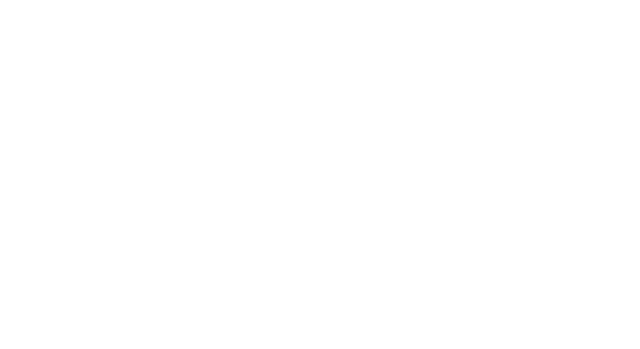
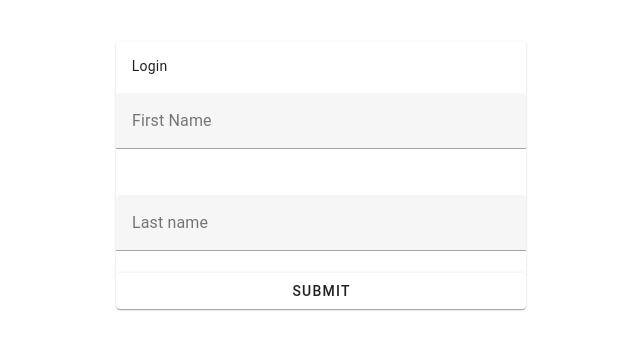
Before and after one commit to samirarezai/test-vuejs-3, a Vue app: page /login in a window 1280 px wide. Before the commit this address had no page. Shown: the part 213-562 px from the top of the page, without its empty margins (319-959 px from the left). Built offline with nearby package versions, Linux system fonts and the light colour scheme.

Commit message:
make a login form

```diff
--- a/package.json
+++ b/package.json
@@ -9,6 +9,7 @@
     "preview": "vite preview"
   },
   "dependencies": {
+    "vite-plugin-vuetify": "^2.0.3",
     "vue": "^3.4.21",
     "vue-router": "^4.3.2",
     "vuetify": "^3.6.8"
--- a/src/main.ts
+++ b/src/main.ts
@@ -4,7 +4,11 @@
 import './style.css'
 import Home from 'pages/Home.vue';
 import About from "pages/About.vue";
-
+import Login from "pages/Login.vue";
+import 'vuetify/styles'
+import {createVuetify} from 'vuetify'
+import * as components from 'vuetify/components'
+import * as directives from 'vuetify/directives'
 
 const router = createRouter({
     history: createWebHistory(),
@@ -13,10 +17,18 @@
             path: '/', name: 'Home', component: Home,
         },
         {
+            path: '/login', name: 'Login', component: Login
+        },
+        {
             path: '/about', name: 'About', component: About
-        }]
+        }
+    ]
 })
-
+const vuetify = createVuetify({
+    components,
+    directives,
+})
 createApp(App)
     .use(router)
+    .use(vuetify)
     .mount('#app')
--- a/src/pages/Home.vue
+++ b/src/pages/Home.vue
@@ -17,6 +17,7 @@
   <h1>Home</h1>
   <nav>
     <RouterLink to="/about">Go to About</RouterLink>
+    <RouterLink to="/login">Go to Login</RouterLink>
   </nav>
   <div class="p-6 max-w-sm mx-auto bg-white rounded-xl shadow-md flex items-center space-x-4">
     <form @submit.prevent="increment">
--- /dev/null
+++ b/src/pages/Login.vue
@@ -0,0 +1,79 @@
+<template>
+  <v-row class="h-svh" justify="center" align="center">
+    <v-col cols="12" md="4">
+      <v-card text="Login">
+        <v-form ref="form" v-model="valid" fast-fail @submit.prevent="handleSubmit">
+          <v-row>
+            <v-col cols="3" md="12">
+              <v-text-field
+                  v-model="firstName"
+                  :rules="nameRules"
+                  :error-messages="firstNameErrors"
+                  label="First Name"
+                  required
+              ></v-text-field>
+            </v-col>
+            <v-col cols="3" md="12">
+              <v-text-field
+                  v-model="lastName"
+                  :rules="nameRules"
+                  :error-messages="lastNameErrors"
+                  label="Last name"
+                  required
+              ></v-text-field>
+            </v-col>
+          </v-row>
+          <v-btn type="submit" width="100%" >Submit</v-btn>
+        </v-form>
+      </v-card>
+    </v-col>
+  </v-row>
+</template>
+
+<script setup lang="ts">
+import {ref} from 'vue';
+import {VForm} from "vuetify/components";
+
+
+const valid = ref(false);
+const lastName = ref('');
+const firstName = ref('');
+const firstNameErrors = ref<string[]>([]);
+const lastNameErrors = ref<string[]>([]);
+const nameRules = [
+  (value: string) => !!value || 'You must enter a first name.',
+];
+const lastNameRules = [
+  (value: string) => !!value || 'You must enter a first name.',
+];
+
+const form = ref<VForm | null>(null);
+
+const handleSubmit = async () => {
+  resetValidation();
+
+  if (form.value) {
+    const {valid} = await form.value.validate();
+    if (valid) {
+      console.log('Form is valid');
+      console.log('First Name:', firstName.value);
+      alert('Form is valid');
+      // You can add your form submission logic here, such as sending the data to an API
+    } else {
+      // Manually trigger validation to show errors
+      firstNameErrors.value = validateField(firstName.value, nameRules);
+      lastNameErrors.value = validateField(firstName.value, lastNameRules);
+    }
+  }
+};
+
+const resetValidation = () => {
+  form.value?.resetValidation();
+  firstNameErrors.value = [];
+};
+
+const validateField = (value: string, rules: ((value: string) => boolean | string)[]) => {
+  return rules.map(rule => rule(value)).filter(result => typeof result === 'string') as string[];
+};
+
+</script>
--- a/tailwind.config.js
+++ b/tailwind.config.js
@@ -1,6 +1,7 @@
 /** @type {import('tailwindcss').Config} */
 export default {
-  content: ['./index.html', './src/**/*.{js,ts,jsx,tsx}'],
+  // purge: ['./index.html', './src/**/*.{vue,js,ts,jsx,tsx}'],
+  content: ['./index.html', './src/**/*.{vue,js,ts,jsx,tsx}'],
   theme: {
     extend: {
       screens: {
--- a/vite.config.ts
+++ b/vite.config.ts
@@ -1,8 +1,8 @@
 import {defineConfig} from 'vite'
 import vue from '@vitejs/plugin-vue'
 import viteTsconfigPaths from 'vite-tsconfig-paths'
-
+import vuetify from 'vite-plugin-vuetify'
 // https://vitejs.dev/config/
 export default defineConfig({
-    plugins: [vue(), viteTsconfigPaths()],
+    plugins: [vue(),vuetify(), viteTsconfigPaths()],
 })
```
Also changed, not shown: 1 other file (tests, documents, lock files or other folders).
